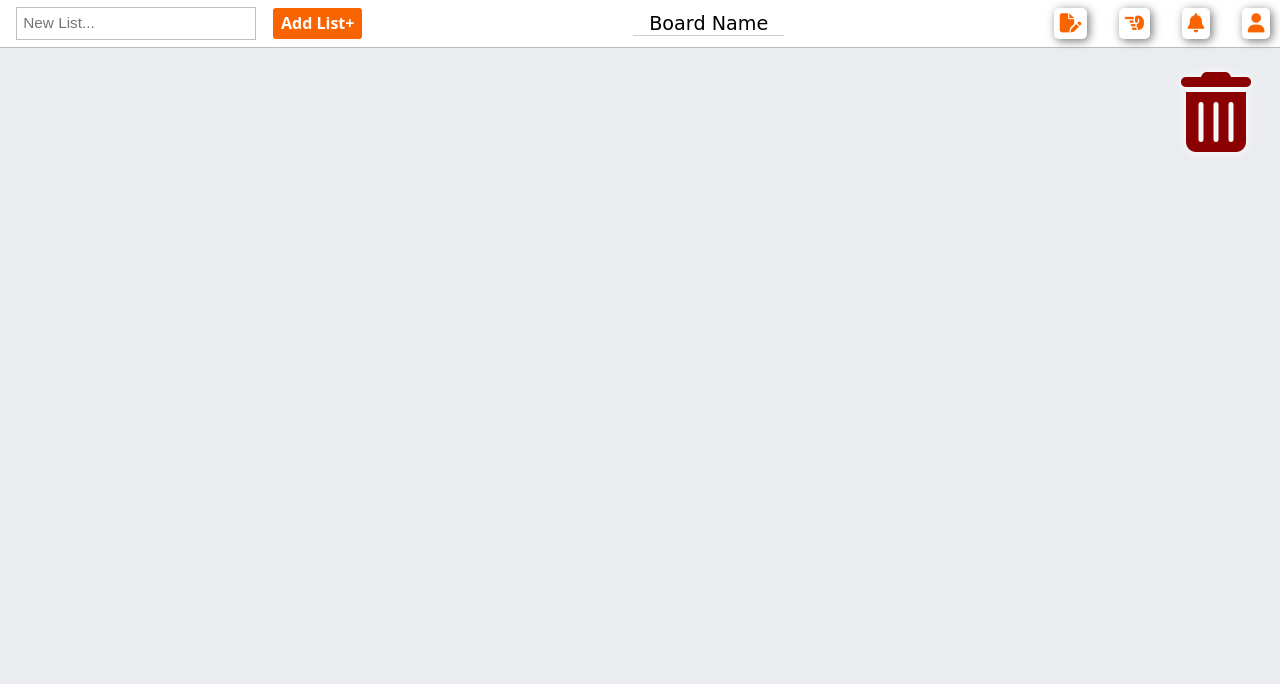
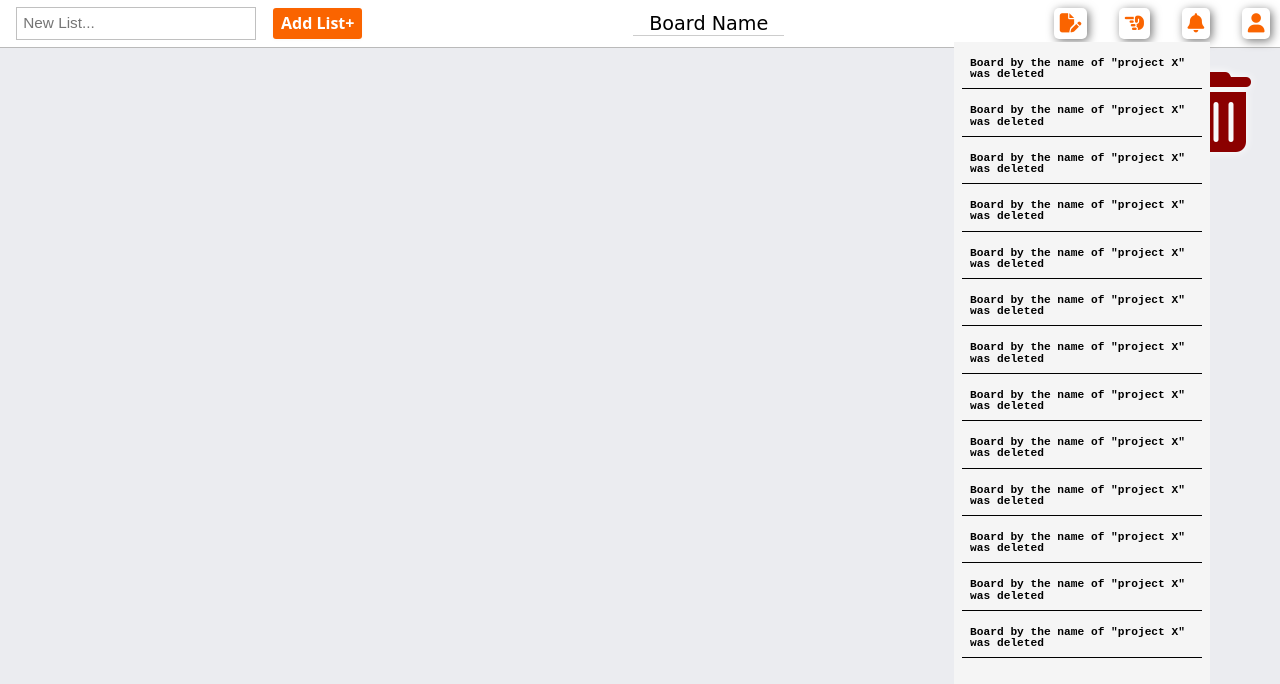
Before and after one commit to vladbyk89/kanbanIVI---deployment, a website: page public/board.html in a window 1280 px wide. Drawn offline with Linux system fonts and the light colour scheme.

Commit message:
notification div and style created

```diff
--- a/public/board.html
+++ b/public/board.html
@@ -12,6 +12,7 @@
       defer
     ></script>
     <link rel="stylesheet" href="./style/css/boardStyle.css" />
+    <link rel="stylesheet" href="./style/css/notifications.css" />
     <link rel="stylesheet" href="./style/css/button.css" />
     <link rel="stylesheet" href="./style/css/topNavBar.css" />
     <link rel="stylesheet" href="./style/css/profileWindow.css" />
@@ -46,10 +47,25 @@
             class="fa-solid fa-hand-point-left backToMainIcon"
             title="Back To Main"
           ></i>
-          <i
-            class="fa-solid fa-bell notificationsIcon"
-            title="Notifications"
-          ></i>
+          <i class="fa-solid fa-bell notificationsIcon" title="Notifications"
+            ><div class="notificationDiv">
+              <ul>
+                <li>Board by the name of "project X" was deleted</li>
+                <li>Board by the name of "project X" was deleted</li>
+                <li>Board by the name of "project X" was deleted</li>
+                <li>Board by the name of "project X" was deleted</li>
+                <li>Board by the name of "project X" was deleted</li>
+                <li>Board by the name of "project X" was deleted</li>
+                <li>Board by the name of "project X" was deleted</li>
+                <li>Board by the name of "project X" was deleted</li>
+                <li>Board by the name of "project X" was deleted</li>
+                <li>Board by the name of "project X" was deleted</li>
+                <li>Board by the name of "project X" was deleted</li>
+                <li>Board by the name of "project X" was deleted</li>
+                <li>Board by the name of "project X" was deleted</li>
+              </ul>
+            </div></i
+          >
           <i class="fa-solid fa-user profileIcon" title="Profile Info"></i>
         </div>
       </nav>
--- /dev/null
+++ b/public/style/notifications.scss
@@ -0,0 +1,35 @@
+.notificationsIcon {
+  position: relative;
+}
+
+.notificationDiv {
+  background-color: whitesmoke;
+  color: black;
+  position: absolute;
+  top: 110%;
+  right: 0;
+  width: 20vw;
+  height: 90vh;
+  cursor: default;
+  overflow-y: auto;
+  padding: 0.5rem;
+  ul {
+    display: flex;
+    flex-direction: column;
+    gap: 0.5rem;
+    li {
+      display: flex;
+      border-bottom: 1px solid black;
+      //   box-shadow: 0 0 5px black;
+      padding: 0.5rem;
+      font-size: 0.7rem;
+      //   letter-spacing: 2px;
+      font-family: "Courier New", Courier, monospace;
+    }
+  }
+}
+
+
+.notificationDiv::-webkit-scrollbar {
+  display: none;
+}
```
Also changed, not shown: public/main.html (+20 -4 lines), public/style/css/notifications.css (added), 1 other file.
